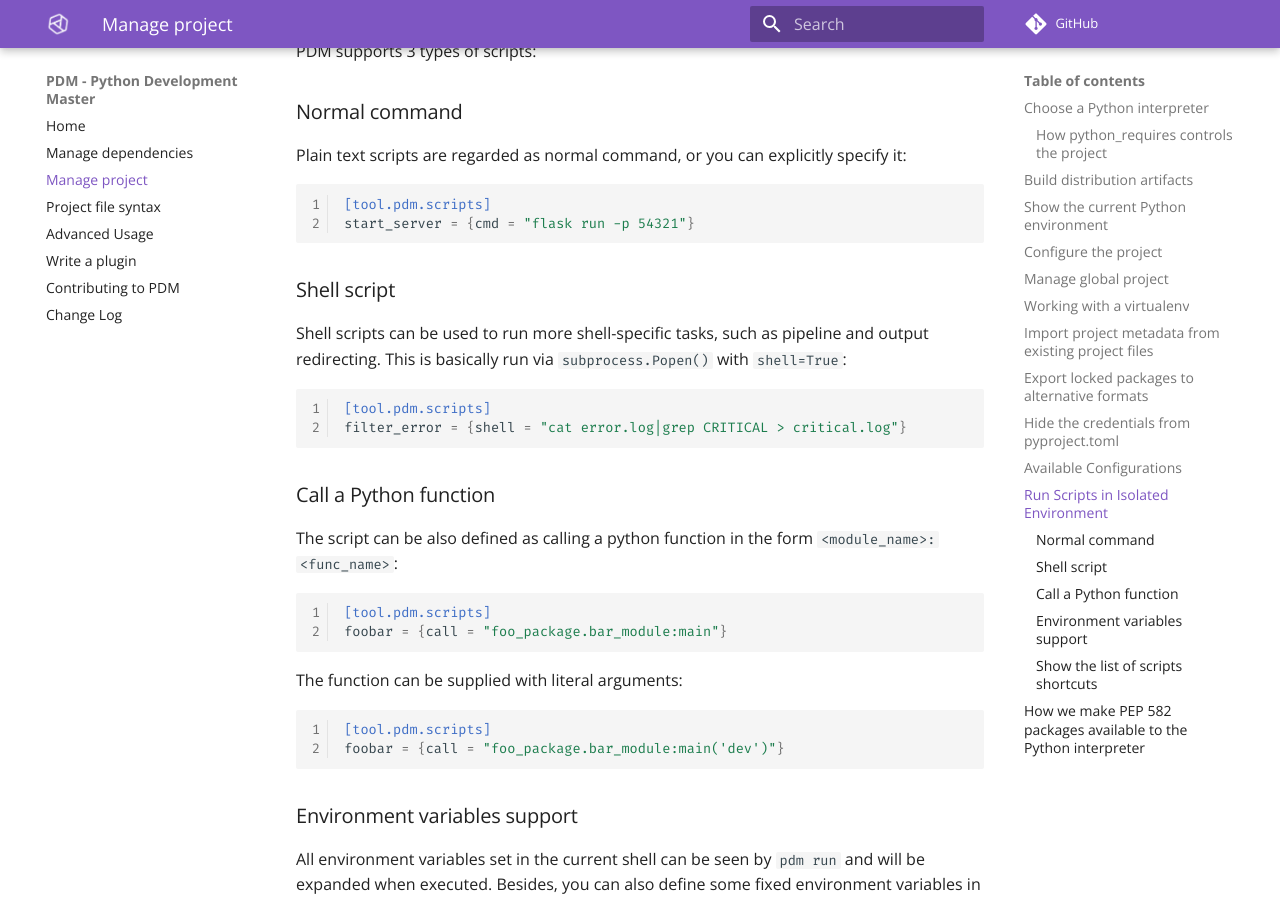
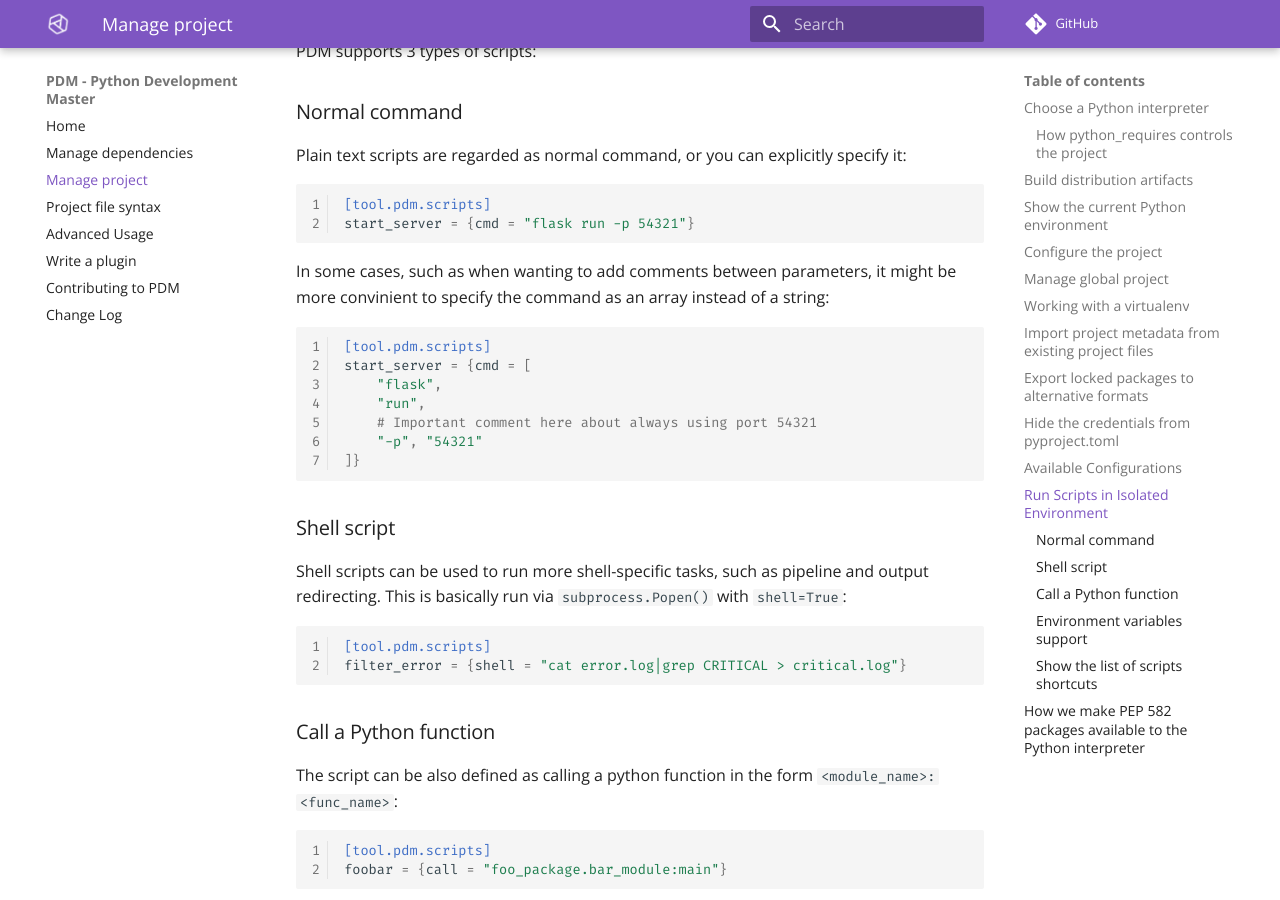
Before and after one commit to ChrisSanderser/pd-ms, an MkDocs documentation site: the page built from docs/docs/project.md, in a window 1280 px wide and 900 px high, scrolled down 6263 px. Built offline with MkDocs 1.6.1 and Material for MkDocs 9.7.7, drawn with Linux system fonts in a browser that asks for light colours; comment, search, counter and statistics services are not loaded.

Commit message:
Allow `cmd` fields in `tool.pdm.scripts` section to contain arrays in addition to strings

````diff
--- a/docs/docs/project.md
+++ b/docs/docs/project.md
@@ -239,6 +239,19 @@ Plain text scripts are regarded as normal command, or you can explicitly specify
 start_server = {cmd = "flask run -p 54321"}
 ```
 
+In some cases, such as when wanting to add comments between parameters, it might be more convinient
+to specify the command as an array instead of a string:
+
+```toml
+[tool.pdm.scripts]
+start_server = {cmd = [
+	"flask",
+	"run",
+	# Important comment here about always using port 54321
+	"-p", "54321"
+]}
+```
+
 ### Shell script
 
 Shell scripts can be used to run more shell-specific tasks, such as pipeline and output redirecting.
````
Also changed, not shown: news/cmd-scripts-array.md (added, +1 -0 lines), 2 other files.
